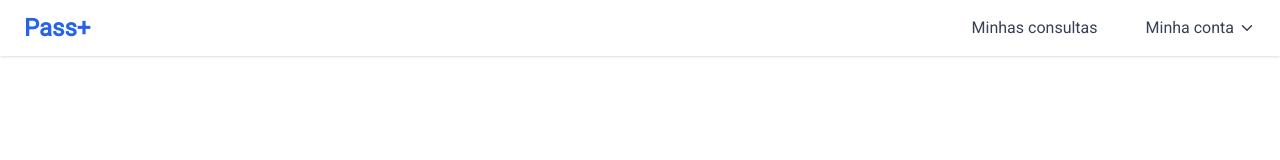
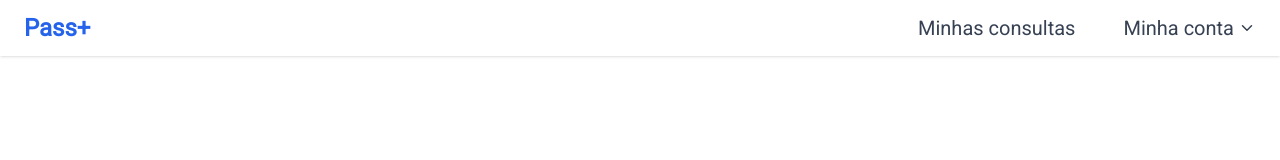
Before and after one commit to Guilherme549/PassMais-frontend, a Next.js app in the folder pass-mais/: page /medical-appointments in a window 1280 px wide. Shown: the top 160 px of the page. Built offline with nearby package versions, Linux system fonts and the light colour scheme; no server answers; sample sign-in values are in the browser's storage.

Commit message:
Refactor: Fix font size of navBar

```diff
--- a/pass-mais/src/components/NavBar.tsx
+++ b/pass-mais/src/components/NavBar.tsx
@@ -17,14 +17,14 @@ export default function NavBar() {
 
                 <div className="flex items-center gap-12 relative">
                     <Link href="#">
-                        <span className="text-gray-700 text-base font-medium hover:text-[#1078B0] transition-colors">
+                        <span className="text-gray-700 hover:text-[#1078B0] transition-colors text-xl">
                             Minhas consultas
                         </span>
                     </Link>
 
                     <button
                         onClick={() => setIsMenuOpen(prev => !prev)}
-                        className="flex items-center gap-1 text-gray-700 text-base font-medium hover:text-[#1078B0] transition-colors focus:outline-none cursor-pointer"
+                        className="flex items-center gap-1 text-gray-700 text-xl hover:text-[#1078B0] transition-colors focus:outline-none cursor-pointer"
                     >
                         Minha conta <ChevronDown size={18} />
                     </button>
```
